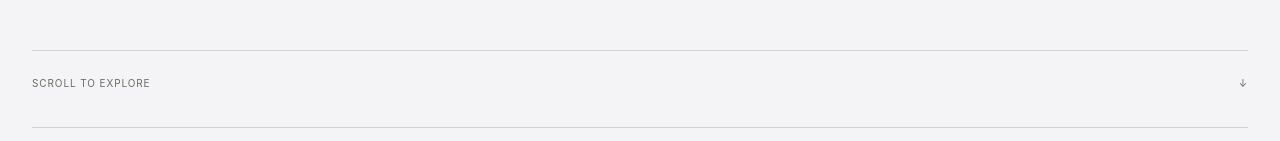
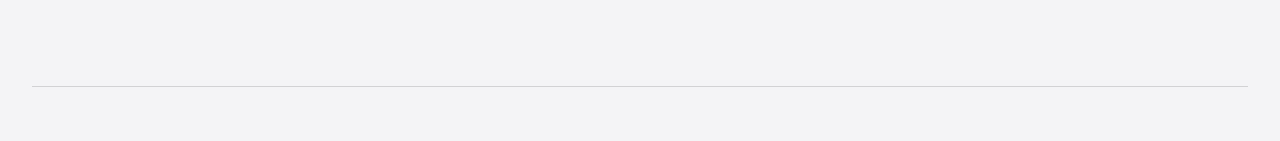
Before and after one commit to Akshayux/akshay-portfolio, a Next.js app: page / in a window 1280 px wide. Shown: the part 719-860 px from the top of the page. Built offline with nearby package versions, Linux system fonts and the light colour scheme.

Commit message:
Remove hero scroll prompt

```diff
--- a/app/page.tsx
+++ b/app/page.tsx
@@ -17,7 +17,6 @@ export default function Home(){return <PageFrame>
         <div className="hero-cta-row"><Link className="text-link" href="/work" data-cursor-label="View">See my work <Arrow/></Link><RecruiterBrief/></div>
       </div>
     </div>
-    <div className="hero-foot"><span>Scroll to explore</span><span>↓</span></div>
   </section>
 
   <section className="systems-thinking shell">
```
